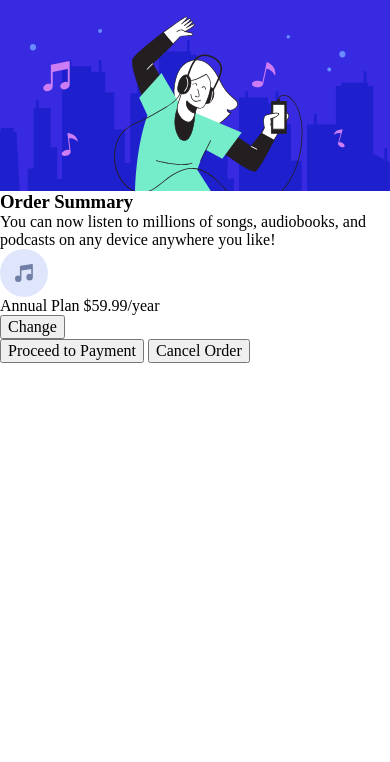
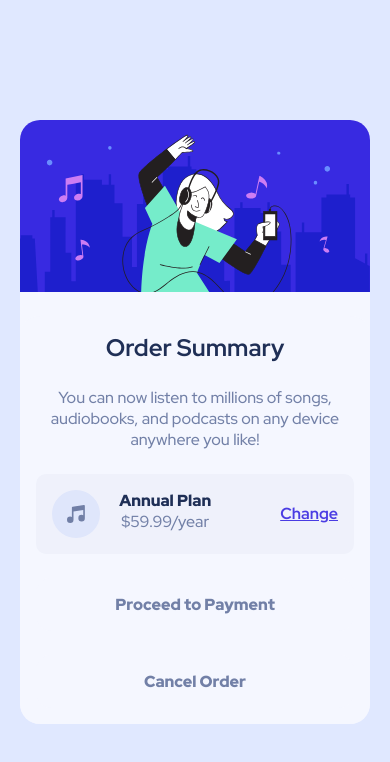
Before and after one commit to sidneyfrancois/order-summary, a plain HTML site: page index.html in a window 390 px wide. Drawn offline with Linux system fonts and the light colour scheme.

Commit message:
add complete responsive style

```diff
--- a/index.html
+++ b/index.html
@@ -18,15 +18,21 @@
   </head>
   <body>
     <div class="card">
-      <img src="images/illustration-hero.svg" alt="" />
-      <h3>Order Summary</h3>
+      <img
+        class="header-image-card"
+        src="images/illustration-hero.svg"
+        alt=""
+      />
+      <div class="card card-info">
+        <h2>Order Summary</h2>
 
         <p>
-        You can now listen to millions of songs, audiobooks, and podcasts on any
-        device anywhere you like!
+          You can now listen to millions of songs, audiobooks, and podcasts on
+          any device anywhere you like!
         </p>
 
         <div class="plan-info">
+          <div class="plan-price">
             <svg xmlns="http://www.w3.org/2000/svg" width="48" height="48">
               <g fill="none" fill-rule="evenodd">
                 <circle cx="24" cy="24" r="24" fill="#DFE6FB" />
@@ -37,12 +43,14 @@
                 />
               </g>
             </svg>
-        <div class="plan-price"><span>Annual Plan</span> $59.99/year</div>
-        <button>Change</button>
+            <p><span>Annual Plan</span> $59.99/year</p>
+          </div>
+          <a href="#">Change</a>
         </div>
 
-      <button class="btn-procced-payment">Proceed to Payment</button>
-      <button class="btn-cancel-order">Cancel Order</button>
+        <button class="btn procced-payment">Proceed to Payment</button>
+        <button class="btn cancel-order">Cancel Order</button>
+      </div>
     </div>
 
     <!-- <div class="attribution">
--- a/style.css
+++ b/style.css
@@ -0,0 +1,107 @@
+@import url("https://fonts.googleapis.com/css2?family=Red+Hat+Display:wght@500;700;900&display=swap");
+
+:root {
+  --primary-pale-blue: hsl(225, 100%, 94%);
+  --primary-bright-blue: hsl(245, 75%, 52%);
+
+  --neutral-very-pale-blue: hsl(225, 100%, 98%);
+  --neutral-desaturated-blue: hsl(224, 23%, 55%);
+  --neutral-dark-blue: hsl(223, 47%, 23%);
+
+  --font-medium: 500;
+  --font-bold: 700;
+  --font-black: 900;
+}
+
+body {
+  display: flex;
+  justify-content: center;
+  align-items: center;
+
+  background: var(--primary-pale-blue);
+  font-size: 1rem;
+  font-family: "Red Hat Display";
+}
+
+@media (min-width: 600px) {
+  body {
+    background: url("images/pattern-background-desktop.svg");
+    background-size: auto;
+    background-repeat: no-repeat;
+  }
+}
+
+.card {
+  display: flex;
+  flex-direction: column;
+  align-items: center;
+  gap: 1.5rem;
+
+  max-width: 350px;
+  background-color: var(--neutral-very-pale-blue);
+  border-radius: 20px;
+  overflow: hidden;
+  color: var(--neutral-desaturated-blue);
+}
+
+.card-info {
+  padding: 1rem;
+  width: 100%;
+}
+
+.card-info h2 {
+  color: var(--neutral-dark-blue);
+}
+
+.card-info p {
+  text-align: center;
+}
+
+.plan-info {
+  display: flex;
+  justify-content: space-between;
+  align-items: center;
+
+  width: inherit;
+  background-color: hsl(224, 23%, 55%, 0.05);
+  padding: 1rem;
+  border-radius: 10px;
+}
+
+.plan-info a {
+  color: hsl(245, 75%, 52%, 0.9);
+  font-weight: var(--font-bold);
+}
+
+.plan-price {
+  display: flex;
+  gap: 1.2rem;
+}
+
+.plan-price span {
+  font-weight: var(--font-black);
+  color: var(--neutral-dark-blue);
+  display: block;
+}
+
+.btn {
+  width: 100%;
+  border: none;
+  font-weight: var(--font-black);
+  background-color: var(--neutral-very-pale-blue);
+  color: var(--neutral-desaturated-blue);
+  padding: 1rem;
+  border-radius: 15px;
+}
+
+.btn:hover {
+  color: var(--neutral-very-pale-blue);
+  background-color: var(--primary-bright-blue);
+  box-shadow: 0px 8px 25px hsl(245, 75%, 52%, 0.3);
+}
+
+.procced-payment {
+}
+
+.cancel-order {
+}
```
Lines whose indentation alone changed are shown as unchanged.
